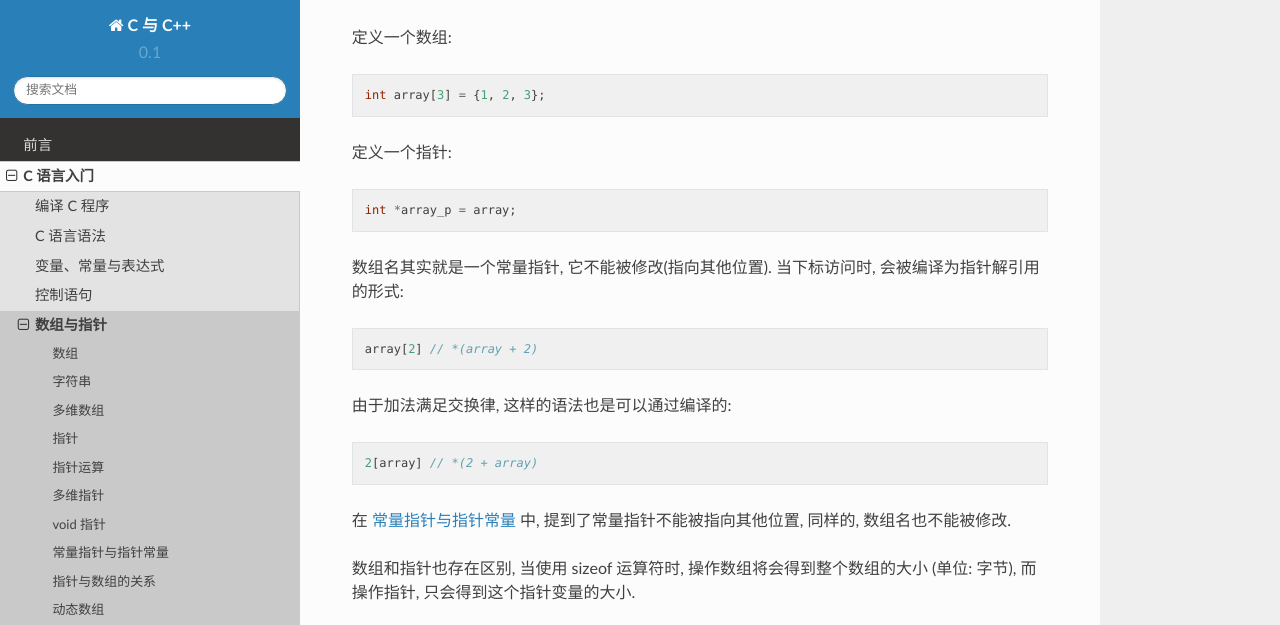
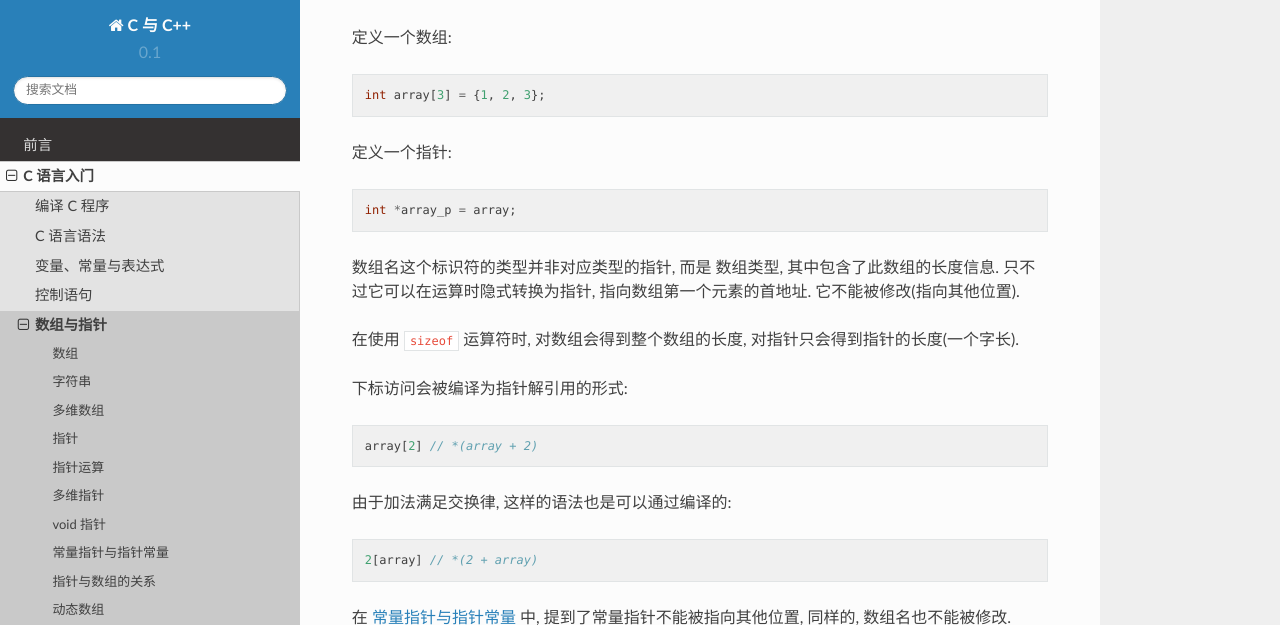
Before and after one commit to zombie110year/c-cpp, a Sphinx documentation site: the page built from source/start/array-pointer.rst, in a window 1280 px wide and 900 px high, scrolled down 5669 px, cut to the strip 0-625 px from the top of the window. Built offline with Sphinx 7.4.7 and the Read the Docs theme 2.0.0, drawn with Linux system fonts in a browser that asks for light colours.

Commit message:
update: source/start/compile.rst

```diff
--- a/source/start/array-pointer.rst
+++ b/source/start/array-pointer.rst
@@ -211,8 +211,14 @@ void 指针
 
    int *array_p = array;
 
-数组名其实就是一个常量指针, 它不能被修改(指向其他位置).
-当下标访问时, 会被编译为指针解引用的形式::
+数组名这个标识符的类型并非对应类型的指针, 而是 数组类型, 其中包含了此数组的长度信息.
+只不过它可以在运算时隐式转换为指针, 指向数组第一个元素的首地址.
+它不能被修改(指向其他位置).
+
+在使用 ``sizeof`` 运算符时, 对数组会得到整个数组的长度,
+对指针只会得到指针的长度(一个字长).
+
+下标访问会被编译为指针解引用的形式::
 
    array[2] // *(array + 2)
 
--- a/source/start/compile.rst
+++ b/source/start/compile.rst
@@ -12,7 +12,7 @@ C 标准库提供的功能需要通过在自己编写的 C 代码中包含对应
 
 编写 C 程序时, 一般在 ``.c`` 后缀的文件中编写程序的主要逻辑,
 在 ``.h`` 后缀的文件中编写此程序公开的类型、变量、函数等.
-
+以便在其他的源代码中引用他们.
 ``.c`` 文件一般称作 "源代码", 而 ``.h`` 文件一般称作 "头文件".
 
 先准备一个可编译的 C 代码源文件:
@@ -49,7 +49,7 @@ C 标准库提供的功能需要通过在自己编写的 C 代码中包含对应
 -  ``-o hello`` 设置输出文件的路径, 默认为 ``a.out``
 -  ``hello.c`` 剩下的参数表示输入的源代码路径.
 
-在执行上述指令时, 编译器做了这些事:
+在执行上述指令时, 编译器做了这些事(可以使用参数 ``-save-temp`` 保存编译过程中的临时文件):
 
 1. **预处理**: 首先将源代码 "喂" 给预处理器.
    预处理将会展开文件中的预处理指令与宏.
```
Also changed, not shown: 2 other files.
